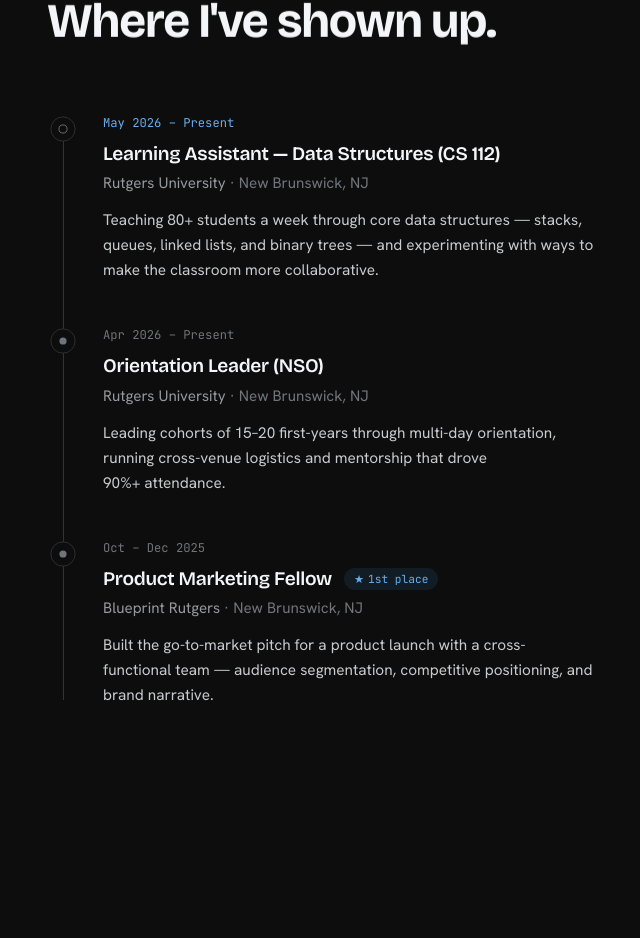
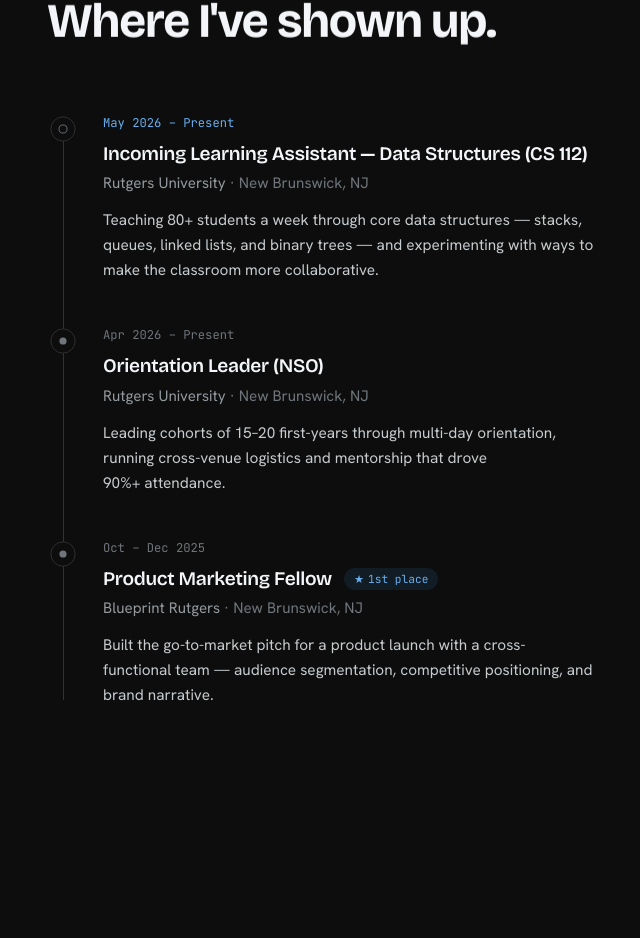
Before and after one commit to KrishRamani27/portfolio-website, a React (Vite) app: page / in a window 1280 px wide. Shown: the part 3779-4717 px from the top of the page, without its empty margins (49-689 px from the left). Built offline with nearby package versions, Linux system fonts and the light colour scheme.

Commit message:
Added incoming to make the timeline clear

```diff
--- a/src/data.js
+++ b/src/data.js
@@ -116,7 +116,7 @@
 
 export const EXPERIENCE = [
   {
-    role: "Learning Assistant — Data Structures (CS 112)",
+    role: "Incoming Learning Assistant — Data Structures (CS 112)",
     org: "Rutgers University",
     location: "New Brunswick, NJ",
     when: "May 2026 – Present",
```
